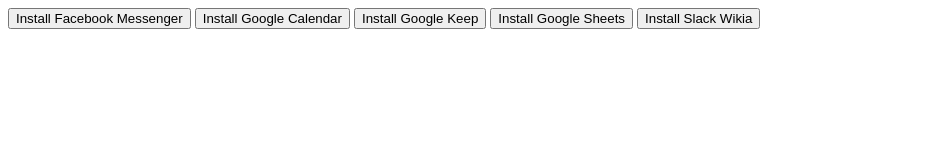
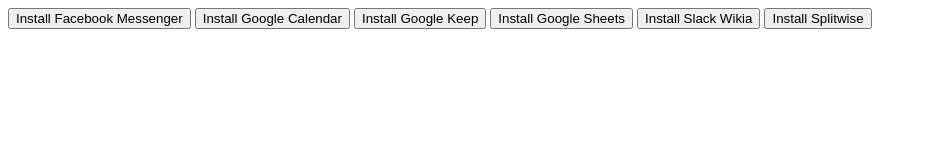
Before and after one commit to gabrys/fx-webapps, a plain HTML site: page index.html in a window 1280 px wide. Shown: the whole page, without its empty margins (0-927 px from the left). Drawn offline with Linux system fonts and the light colour scheme.

Commit message:
An app for splitwise added

```diff
--- a/index.html
+++ b/index.html
@@ -10,4 +10,5 @@
 <button onclick="install('google-keep')">Install Google Keep</button>
 <button onclick="install('google-sheets')">Install Google Sheets</button>
 <button onclick="install('slack-wikia')">Install Slack Wikia</button>
+<button onclick="install('splitwise')">Install Splitwise</button>
 </html>
```
Also changed, not shown: splitwise/v1.html (added, +5 -0 lines), splitwise/128.png (added), splitwise/512.png (added), 1 other file.
